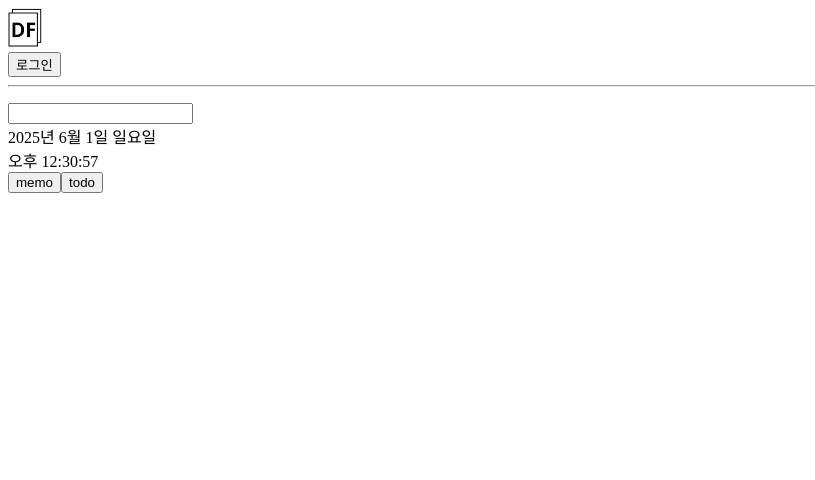
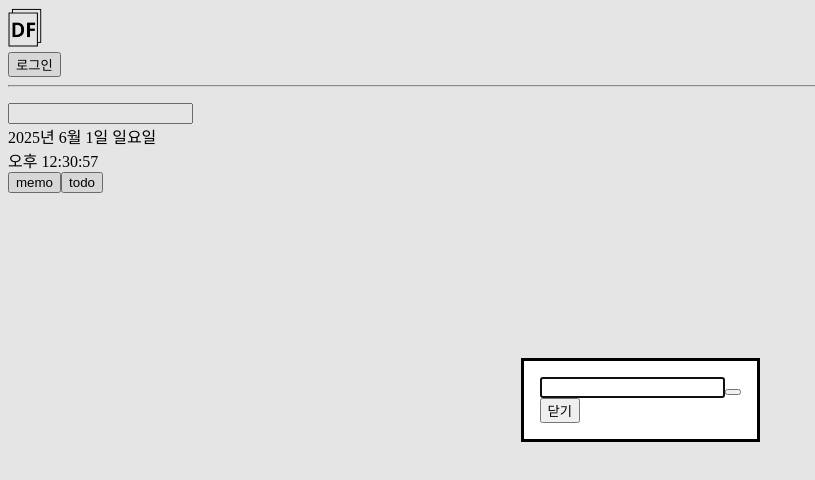
Before and after one commit to park-intae/doorframe, a Next.js app: page / in a window 1280 px wide. Both pictures are taken after a click on the button "memo". Shown: the top 480 px of the page, without its empty margins (0-815 px from the left). Built offline with nearby package versions, Linux system fonts and the light colour scheme; no server answers.

Commit message:
Modal 작동까진 확인했는데... 이거를 TodoModal이랑 MemoModal이랑...구조가 거의 비슷할거 같은데...

```diff
--- /dev/null
+++ b/app/component/bottom/Bottom.tsx
@@ -0,0 +1,22 @@
+'use client'
+
+import { useDispatch, useSelector } from "react-redux";
+import Menus from "./Menus"
+import Modal from "./modal/Modal"
+import { RootState } from "app/store";
+import { closeModal, openModal } from "app/store/modalSlice";
+
+export default function Bottom() {
+    const dispatch = useDispatch();
+    const modalName = useSelector((state: RootState) => state.modal.name);
+
+    const handleOpenModal = (name: typeof modalName) => { dispatch(openModal(name)); };
+    const handleCloseModal = () => { dispatch(closeModal()); };
+
+    return (
+        <section className='botSec'>
+            <Menus onOpenModal={handleOpenModal} />
+            <Modal name={modalName} onClose={handleCloseModal} />
+        </section>
+    )
+}
--- /dev/null
+++ b/app/component/bottom/modal/MemoModal.tsx
@@ -0,0 +1,13 @@
+import Input from "./subCompo/Input";
+
+export default function MemoModal() {
+    const handleInputSubmit = (value: string) => {
+        console.log('입력된 값:', value);
+    }
+
+    return (
+        <>
+            <Input onSubmit={handleInputSubmit} />
+        </>
+    )
+}
--- /dev/null
+++ b/app/component/bottom/modal/Modal.tsx
@@ -0,0 +1,40 @@
+import { ModalType } from "app/type/modal";
+import TodoModal from "./TodoModal";
+import MemoModal from "./MemoModal";
+import { useEffect, useRef } from "react";
+
+interface ModalProps {
+    name: ModalType;
+    onClose: () => void;
+}
+
+export default function Modal({ name, onClose }: ModalProps) {
+    const dialogRef = useRef<HTMLDialogElement>(null);
+
+    useEffect(() => {
+        if (name && dialogRef.current && !dialogRef.current.open) {
+            dialogRef.current.showModal();
+        }
+    }, [name]);
+
+    const handleClose = () => {
+        if (dialogRef.current?.open) {
+            dialogRef.current.close();
+        }
+        onClose();
+    }
+
+    if (!name) return null;
+
+    return (
+        <>
+            <div className="modal-backdrop">
+                <dialog ref={dialogRef} className="modal" >
+                    {name === 'memo' && <MemoModal />}
+                    {name === 'todo' && <TodoModal />}
+                    <button onClick={handleClose}>닫기</button>
+                </dialog>
+            </div>
+        </>
+    )
+}
--- /dev/null
+++ b/app/component/bottom/modal/subCompo/Input.tsx
@@ -0,0 +1,41 @@
+'use client';
+
+import { RootState } from "app/store";
+import { clearInput, setInputValue } from "app/store/inputSlice";
+import { useDispatch, useSelector } from "react-redux";
+
+type InputProps = {
+    onSubmit: (value: string) => void;
+}
+
+export default function Input({ onSubmit }: InputProps) {
+    const value = useSelector((state: RootState) => state.input.value);
+    const dispatch = useDispatch();
+
+    const handleSubmit = (e: React.FormEvent) => {
+        e.preventDefault();
+        onSubmit(value);
+        dispatch(clearInput());
+    }
+
+    const handleChange = (e: React.ChangeEvent<HTMLInputElement>) => {
+        dispatch(setInputValue(e.target.value));
+    };
+
+    return (
+        <form onSubmit={handleSubmit}>
+            <input
+                value={value}
+                onChange={handleChange}>
+            </input>
+            <button type='submit'></button>
+        </form>
+    )
+
+
+
+
+
+
+
+}
--- a/app/component/menus/modal/MemoModal.tsx
+++ /dev/null
@@ -1,6 +0,0 @@
-export default function MemoModal() {
-    return (
-        <>
-        </>
-    )
-}
--- a/app/component/menus/modal/Modal.tsx
+++ /dev/null
@@ -1,22 +0,0 @@
-import { ModalType } from "app/type/modal";
-import TodoModal from "./TodoModal";
-import MemoModal from "./MemoModal";
-
-interface ModalProps {
-    name: ModalType;
-    onClose: () => void;
-}
-
-export default function Modal({ name, onClose }: ModalProps) {
-    return (
-        <>
-            <div className="modal-backdrop">
-                <dialog className="modal">
-                    {name === 'memo' && <TodoModal />}
-                    {name === 'todo' && <MemoModal />}
-                    <button>닫기</button>
-                </dialog>
-            </div>
-        </>
-    )
-}
--- a/app/page.tsx
+++ b/app/page.tsx
@@ -1,21 +1,11 @@
-import { useDispatch, useSelector } from 'react-redux';
-import { closeModal, openModal } from './store/modalSlice';
-import { RootState } from './store';
-
 import Image from 'next/image';
 import Login from './component/header/Login';
 import Container from './component/container/Container';
 import Search from './component/container/subcomponents/Search';
 import FavBar from './component/favBar/FavBar';
-import Menus from './component/menus/Menus';
-import Modal from './component/menus/modal/Modal';
+import Bottom from './component/bottom/Bottom';
 
 export default function Home() {
-  const dispatch = useDispatch();
-  const modalName = useSelector((state: RootState) => state.modal.name);
-
-  const handleOpenModal = (name: typeof modalName) => dispatch(openModal(name));
-  const handleCloseModal = () => dispatch(closeModal());
   return (
     <div>
       <header>
@@ -36,10 +26,7 @@ export default function Home() {
           <Search />
           <Container />
         </section>
-        <section className='botSec'>
-          <Menus onOpenModal={openModal} />
-          <Modal name={modalName} onClose={closeModal} />
-        </section>
+        <Bottom />
       </main>
       <footer></footer>
     </div>
--- a/app/store/index.ts
+++ b/app/store/index.ts
@@ -1,11 +1,13 @@
 import { configureStore } from '@reduxjs/toolkit';
 import todayReducer from './todaySlice';
 import modalReducer from './modalSlice';
+import inputReducer from './inputSlice';
 
 export const store = configureStore({
   reducer: {
     today: todayReducer,
     modal: modalReducer,
+    input: inputReducer,
     // 다른 slice들도 여기에 추가
   },
 });
--- /dev/null
+++ b/app/store/inputSlice.ts
@@ -0,0 +1,25 @@
+import { createSlice, PayloadAction } from '@reduxjs/toolkit';
+
+interface inputState {
+  value: string;
+}
+
+const initialState: inputState = {
+  value: '',
+};
+
+const inputSlice = createSlice({
+  name: 'input',
+  initialState,
+  reducers: {
+    setInputValue: (state, action: PayloadAction<string>) => {
+      state.value = action.payload;
+    },
+    clearInput: (state) => {
+      state.value = '';
+    },
+  },
+});
+
+export const { setInputValue, clearInput } = inputSlice.actions;
+export default inputSlice.reducer;
```
Also changed, not shown: app/component/bottom/Menus.tsx (renamed from app/component/menus/menus.tsx, +7 -1 lines), app/component/bottom/modal/TodoModal.tsx (renamed from app/component/menus/modal/TodoModal.tsx), app/component/bottom/modal/subCompo/List.tsx (added).
